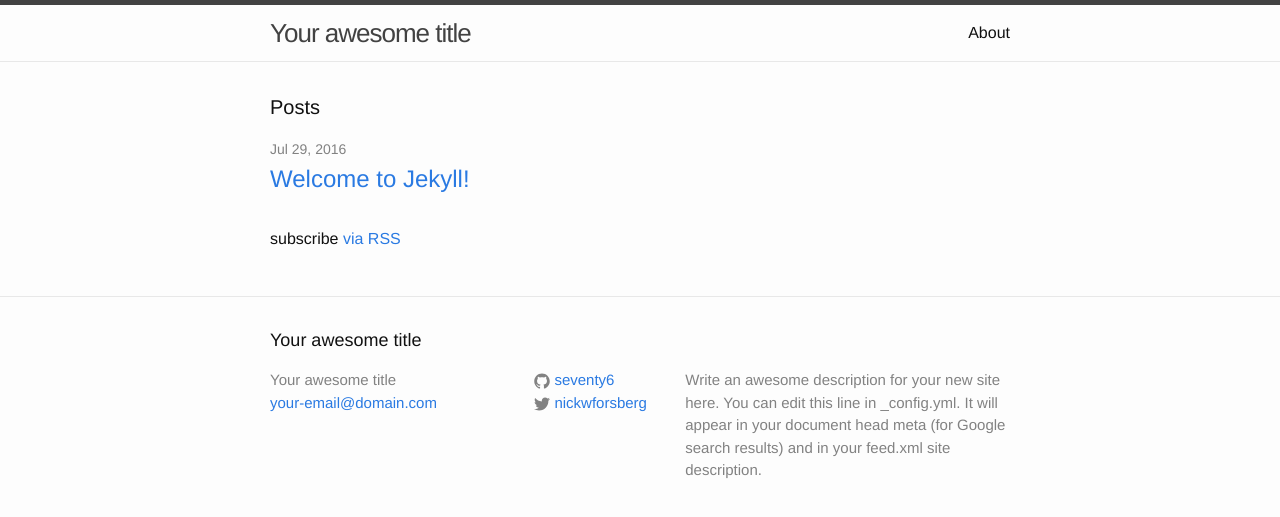
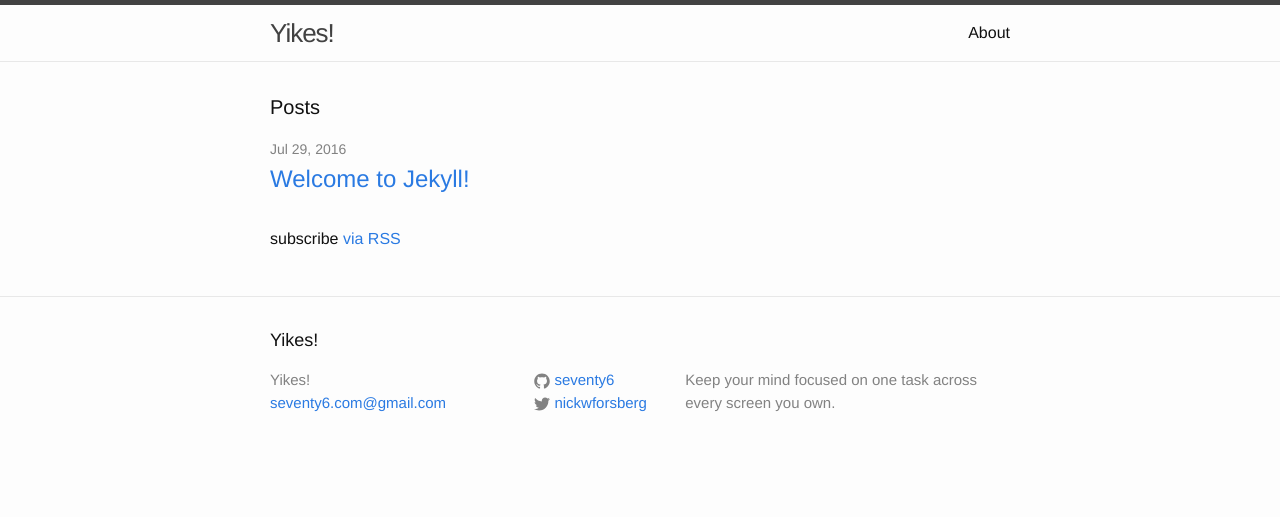
Before and after one commit to seventy6/yikes-landingpage, a Jekyll site: the page built from index.html, in a window 1280 px wide. Shown: the top 517 px of the page. Built offline with Jekyll 4.4.1, drawn with Linux system fonts in a browser that asks for light colours.

Commit message:
Updated _config.yml

```diff
--- a/_config.yml
+++ b/_config.yml
@@ -6,12 +6,10 @@
 # 'jekyll serve'. If you change this file, please restart the server process.
 
 # Site settings
-title: Your awesome title
-email: your-email@domain.com
+title: Yikes!
+email: seventy6.com@gmail.com
 description: > # this means to ignore newlines until "baseurl:"
-  Write an awesome description for your new site here. You can edit this
-  line in _config.yml. It will appear in your document head meta (for
-  Google search results) and in your feed.xml site description.
+  Keep your mind focused on one task across every screen you own.
 baseurl: "/yikes-landingpage/" # the subpath of your site, e.g. /blog
 url: "https://seventy6.github.io/" # the base hostname & protocol for your site
 twitter_username: nickwforsberg
```
